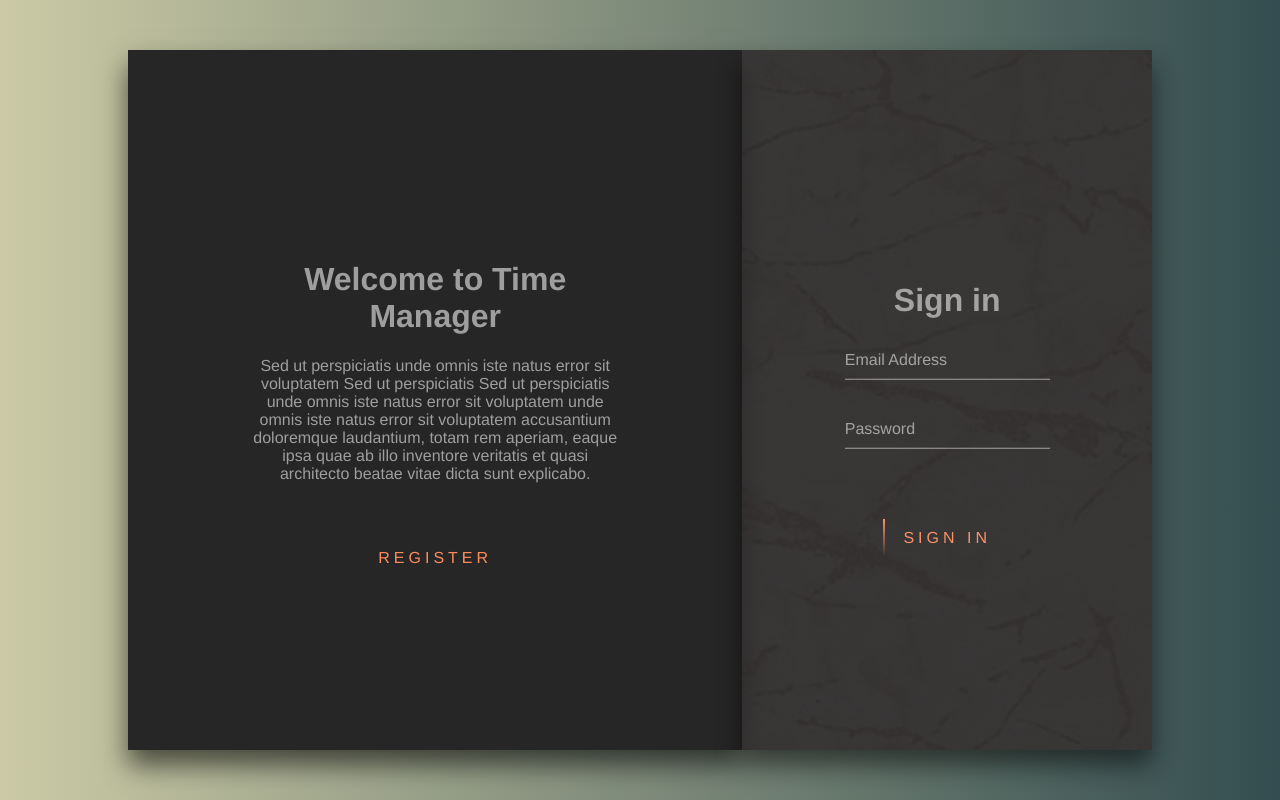
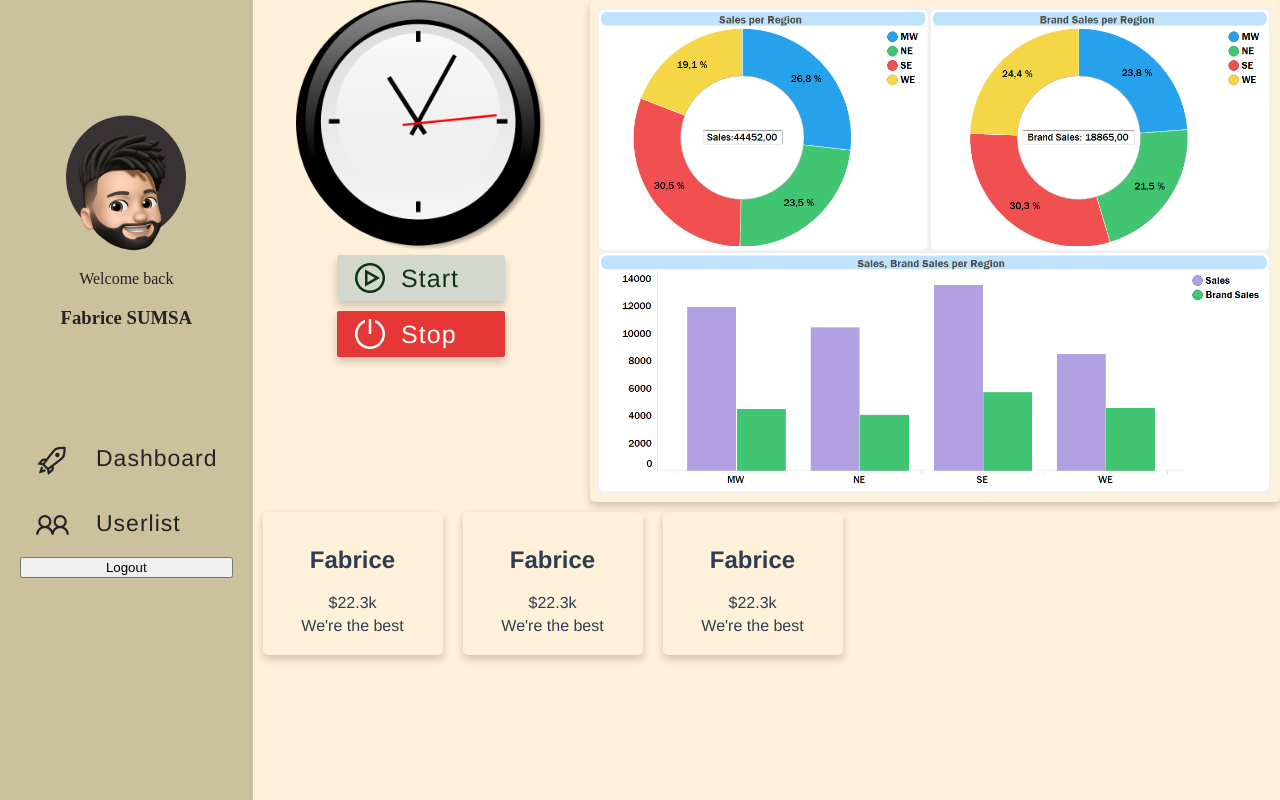
Before and after one commit to JK2018/EPITECH---Pool---TP00700-Frontend, a Vue app: page /app/dashboard in a window 1280 px wide. Built offline with nearby package versions, Linux system fonts and the light colour scheme; sample sign-in values are in the browser's storage.

Commit message:
fix all redirect buggs and add menu architecture

```diff
--- a/src/App.vue
+++ b/src/App.vue
@@ -25,6 +25,8 @@ a {
   text-align: center;
   color: #2c3e50;
   height: 100%;
+  display: flex;
+  flex-direction: row;
 }
 body {
   font-family: 'Roboto', sans-serif;
--- a/src/components/HomePage.vue
+++ b/src/components/HomePage.vue
@@ -1,80 +1,22 @@
 <template>
   <div class="home-container">
-    <div class="sidebar">
-
-
-      <div class="user-info">
-        <div class="user-icon">
-          <div class="avatar-icon-before"></div>
-          <img class="avatar-icon" src="../assets/avat.png" />
-        </div>
-        <div class="user-name">
-          <p class="welcome-txt">Welcome back</p>
-          <h3 class="username-txt">Fabrice SUMSA</h3>
-        </div>
-      </div>
-      <div class="user-menu">
-        <div class="icon-btn">
-
-          <BtnCustom
-              @click.native="getMenu(1)"
-              icon-name="las la-rocket"
-              text-name="Dashboard"></BtnCustom>
-          <BtnCustom
-              @click.native="getMenu(2)"
-              icon-name="las la-calendar"
-              text-name="Calendar"></BtnCustom>
-          <BtnCustom
-              @click.native="getMenu(3)"
-              icon-name="las la-user-friends"
-              text-name="Userlist"></BtnCustom>
-          <BtnCustom
-              @click.native="logout"
-              icon-name="las la-sign-out-alt"
-              text-name="Logout"></BtnCustom>
-        </div>
-      </div>
-    </div>
-
-    <div class="dashboard">
-      <div class="dsh-container">
-        <Dashboard v-if="menuType === 1"></Dashboard>
-        <SearchUser v-if="menuType === 2"></SearchUser>
-        <UserList v-if="menuType === 3"></UserList>
-      </div>
-    </div>
-
+    <SideBar/>
+    <router-view></router-view>
   </div>
 </template>
 
 <script>
-import BtnCustom from "@/custom-elements/BtnCustom";
-import Dashboard from "@/components/Dashboard";
-import SearchUser from "@/components/SearchUser";
-import UserList from "@/components/UserList";
 
+import SideBar from "@/components/SideBar";
 export default {
   name: "HomePage",
   components: {
-    UserList,
-    SearchUser,
-    Dashboard,
-    BtnCustom,
-    // CardCustom,
+    SideBar
   },
   methods: {
-    getMenu(val){
-      this.menuType = val;
-      console.log("Val = "+this.menuType)
-    },
-    logout(){
-      localStorage.clear();
-      this.$router.push({name:'login'});
-    }
   },
   data() {
     return {
-      menuType: 1,
     }
   }
 }
@@ -84,94 +26,6 @@ export default {
 
 .home-container{
   display: flex;
-  flex-direction: row;
-  height: 100%;
 }
 
-.sidebar {
-  display: flex;
-  flex-direction: column;
-  padding: 20px;
-  background-color: #cbc19d;
-  /*background-color: #151012;*/
-  width: 300px;
-}
-
-.dashboard {
-  display: flex;
-  flex-direction: column;
-
-  width: 100%;
-  height: 100%;
-  color: black;
-}
-
-.dsh-container{
-  height: 100%;
-  padding: 30px;
-}
-
-.user-info {
-  display: flex;
-  flex-direction: column;
-  margin: 80px auto;
-}
-
-.user-menu {
-  display: flex;
-  flex-direction: column;
-  margin: 0 auto;
-}
-
-.avatar-icon {
-  height: 150px;
-  width: 150px;
-  position: relative;
-  z-index: 1;
-  top: 35px;
-  left: 6px;
-}
-
-.avatar-icon-before{
-  content: "";
-  position: absolute;
-  border-radius: 50%;
-  z-index: 0;
-  background-color: #393235;
-  left: 0;
-  right: 0;
-  top: 0;
-  bottom: 0;
-  transform: scale(0.8);
-}
-
-.icon-btn {
-  display: flex;
-  flex-direction: column;
-}
-
-
-/*@font-face {*/
-/*  font-family: bransleyBold;*/
-/*  src: url("");*/
-/*}*/
-
-.welcome-txt{
-  font-family: bransleyLight;
-}
-.username-txt{
-  font-family: bransleyBold;
-}
-
-.user-icon {
-  position: relative;
-  margin: 0 auto;
-}
-
-.user-name {
-  text-align: center;
-  color: #242323;
-}
-
-
 </style>
--- a/src/components/Login.vue
+++ b/src/components/Login.vue
@@ -57,8 +57,8 @@ export default {
   name: 'login',
   data(){
     return{
-      password: "",
-      email: "",
+      password: "test",
+      email: "test@test.com",
 
     }
   },
@@ -67,7 +67,7 @@ export default {
       if(this.email.trim() !== "" && this.password.trim() !== ""){
         if(this.email.trim() === "test@test.com" && this.password.trim() === "test"){
           localStorage.setItem("token","test");
-          this.$router.push({name:'homePage'});
+          this.$router.push({name:'dashboard'});
         }else{
           alert("Vérifier vos identifiants")
         }
--- /dev/null
+++ b/src/components/SideBar.vue
@@ -0,0 +1,129 @@
+<template>
+  <div class="sidebar">
+
+
+    <div class="user-info">
+      <div class="user-icon">
+        <div class="avatar-icon-before"></div>
+        <img class="avatar-icon" src="../assets/avat.png" />
+      </div>
+      <div class="user-name">
+        <p class="welcome-txt">Welcome back</p>
+        <h3 class="username-txt">Fabrice SUMSA</h3>
+      </div>
+    </div>
+    <div class="user-menu">
+      <div class="icon-btn">
+
+        <BtnCustom
+            link="/app/dashboard"
+            icon-name="las la-rocket"
+            text-name="Dashboard"></BtnCustom>
+        <BtnCustom
+            link="/app/user-list"
+            icon-name="las la-user-friends"
+            text-name="Userlist"></BtnCustom>
+        <button
+            v-on:click="logout">Logout</button>
+      </div>
+    </div>
+  </div>
+</template>
+
+<script>
+import BtnCustom from "@/custom-elements/BtnCustom";
+export default {
+  name: "SideBar",
+  components: {
+    BtnCustom
+
+  },
+  methods: {
+    logout(){
+      localStorage.clear();
+      this.$router.push({name:'login'});
+    }
+  },
+  data() {
+    return {
+      menuType: 1,
+    }
+  }
+}
+</script>
+
+<style scoped>
+.sidebar {
+  display: flex;
+  flex-direction: column;
+  padding: 20px;
+  background-color: #cbc19d;
+  /*background-color: #151012;*/
+  width: 300px;
+}
+
+
+.user-info {
+  display: flex;
+  flex-direction: column;
+  margin: 80px auto;
+}
+
+.user-menu {
+  display: flex;
+  flex-direction: column;
+  margin: 0 auto;
+}
+
+.avatar-icon {
+  height: 150px;
+  width: 150px;
+  position: relative;
+  z-index: 1;
+  top: 35px;
+  left: 6px;
+}
+
+.avatar-icon-before{
+  content: "";
+  position: absolute;
+  border-radius: 50%;
+  z-index: 0;
+  background-color: #393235;
+  left: 0;
+  right: 0;
+  top: 0;
+  bottom: 0;
+  transform: scale(0.8);
+}
+
+.icon-btn {
+  display: flex;
+  flex-direction: column;
+}
+
+
+/*@font-face {*/
+/*  font-family: bransleyBold;*/
+/*  src: url("");*/
+/*}*/
+
+.welcome-txt{
+  font-family: bransleyLight;
+}
+.username-txt{
+  font-family: bransleyBold;
+}
+
+.user-icon {
+  position: relative;
+  margin: 0 auto;
+}
+
+.user-name {
+  text-align: center;
+  color: #242323;
+}
+
+
+</style>
--- a/src/custom-elements/BtnCustom.vue
+++ b/src/custom-elements/BtnCustom.vue
@@ -1,8 +1,8 @@
 <template>
-  <div class="btn-view">
+  <router-link :to=link class="btn-view">
     <i :class=iconName></i>
     <span >{{textName}}</span>
-  </div>
+  </router-link>
 </template>
 
 <script>
@@ -10,7 +10,8 @@ export default {
   name: "BtnCustom",
   props: {
     textName: String,
-    iconName: String
+    iconName: String,
+    link: String
   }
 }
 </script>
```
Also changed, not shown: src/Routes.js (+10 -7 lines).
